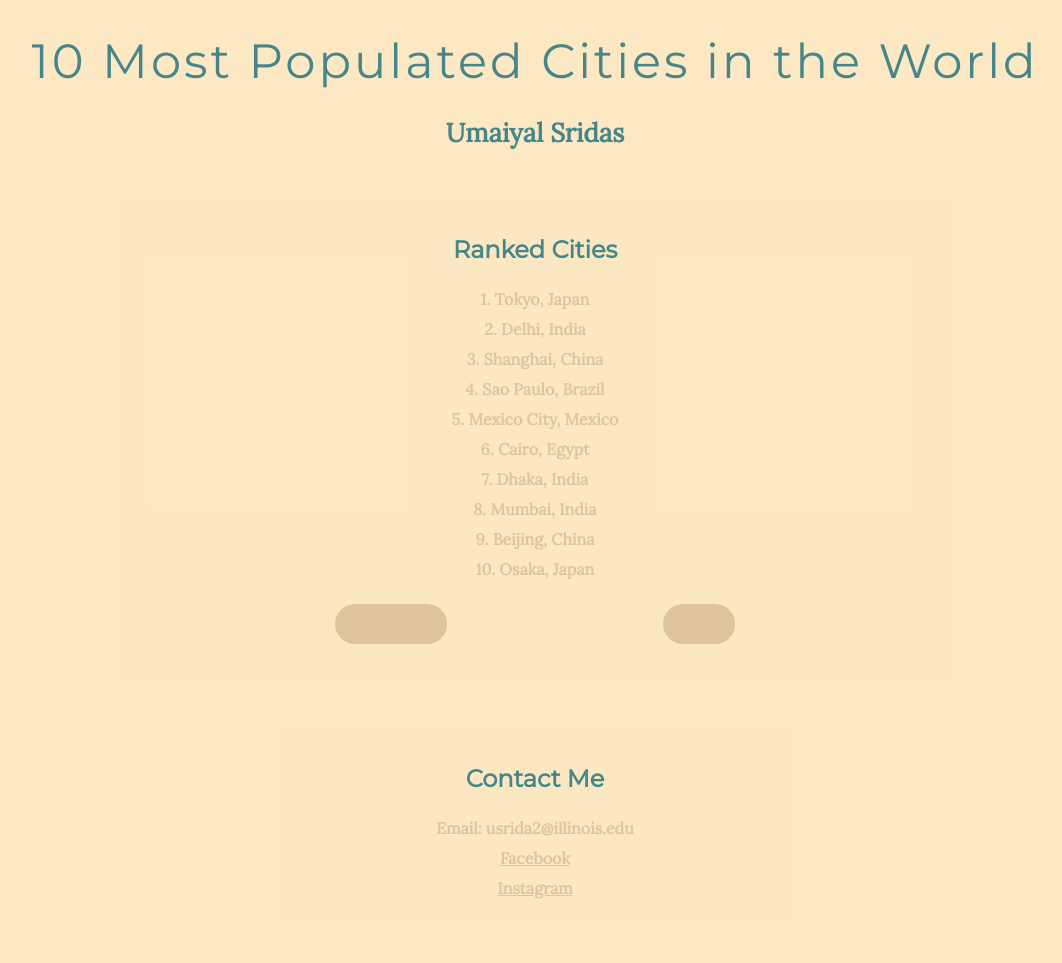
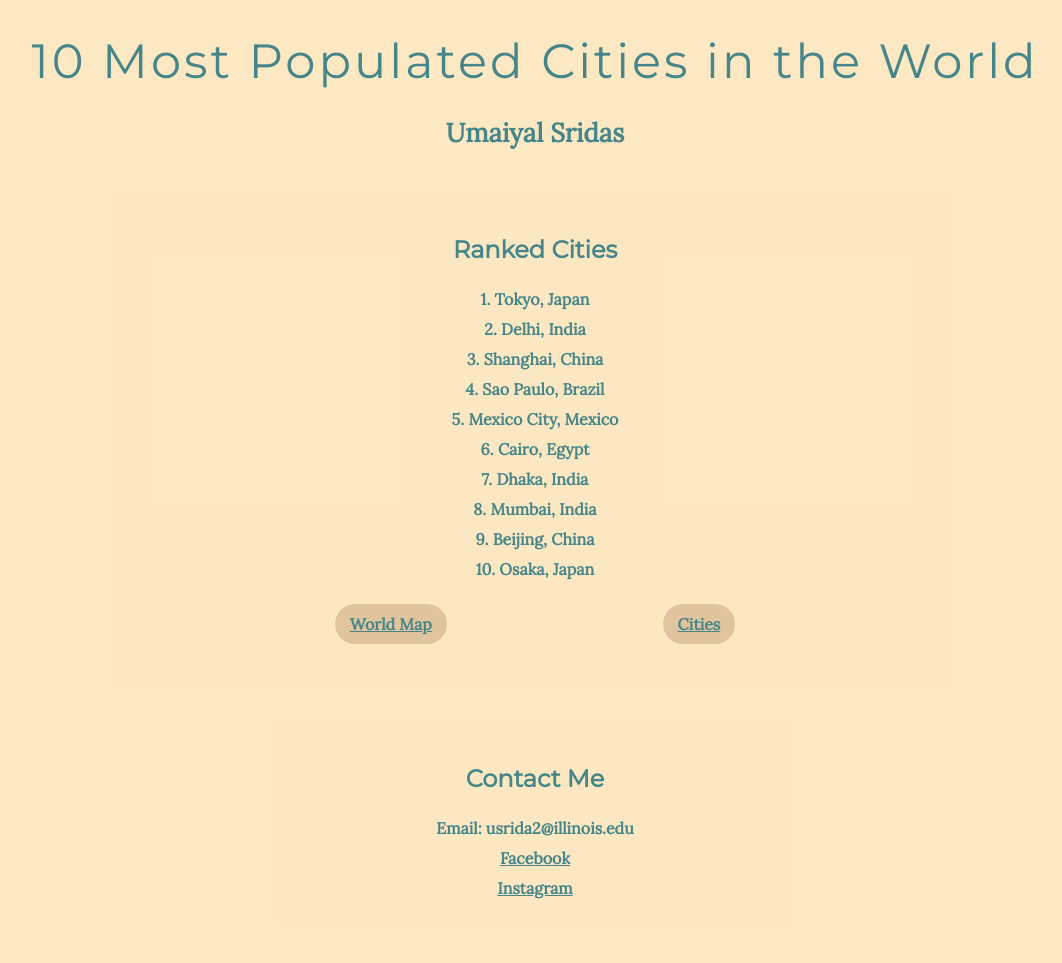
Before and after one commit to usridas/most-populated-cities-in-the-world.github.io, a Jekyll site: the page built from index.md, in a window 1280 px wide. Shown: the whole page, without its empty margins (105-1167 px from the left). Built offline with Jekyll 4.4.1, drawn with Linux system fonts in a browser that asks for light colours.

Commit message:
Update main.scss

```diff
--- a/assets/main.scss
+++ b/assets/main.scss
@@ -37,7 +37,7 @@ h2 {
 p, a {
   font-family: $text-font;
   font-weight: bold;
-  color: $english-tea;
+  color: $lochness-monster;
   text-align: center;
 }
 
```
